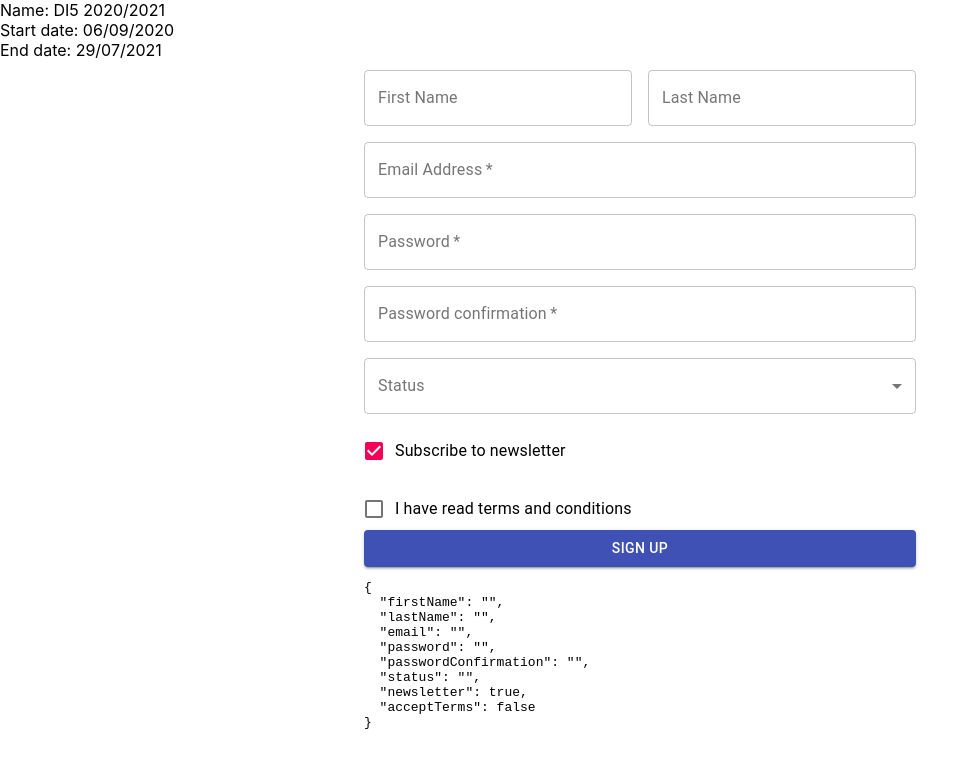
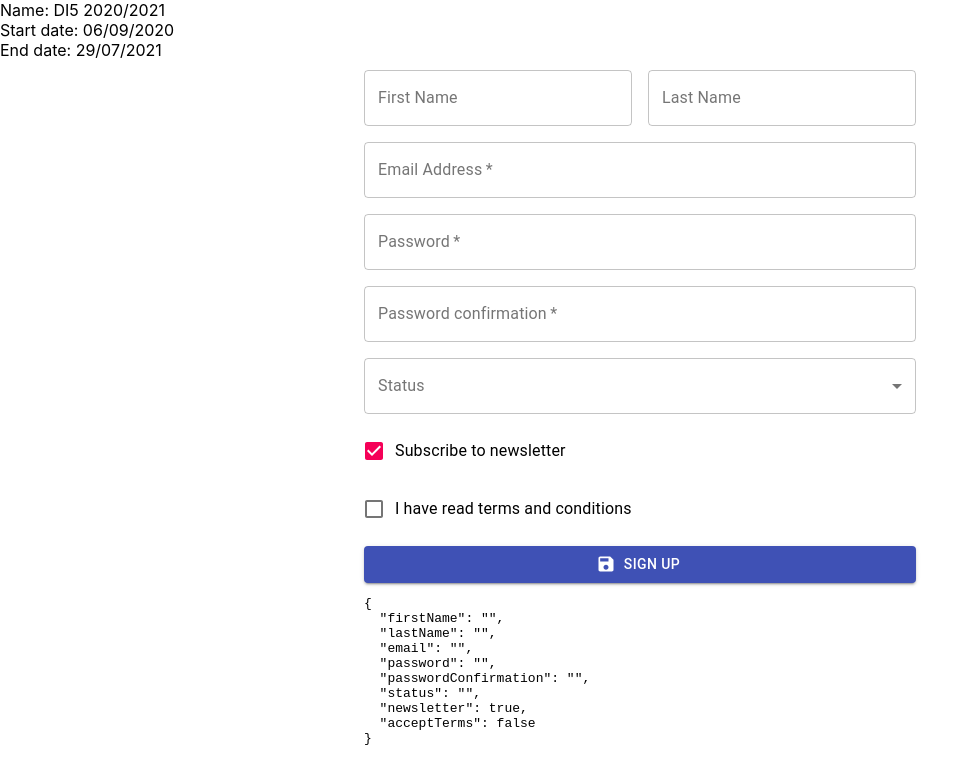
Before and after one commit to wassim-azirar/konexio, a React (Create React App) app: page / in a window 1280 px wide. Shown: the top 784 px of the page, without its empty margins (0-979 px from the left). Built offline with nearby package versions, Linux system fonts and the light colour scheme; the HTML template or start-up script is replaced by a standard one.

Commit message:
Add yup validation

```diff
--- a/src/components/Subscription.js
+++ b/src/components/Subscription.js
@@ -7,12 +7,37 @@ import Grid from '@material-ui/core/Grid';
 import InputLabel from '@material-ui/core/InputLabel';
 import MenuItem from '@material-ui/core/MenuItem';
 import Select from '@material-ui/core/Select';
+import { makeStyles } from '@material-ui/core/styles';
 import TextField from '@material-ui/core/TextField';
+import SaveIcon from '@material-ui/icons/Save';
 import { Formik } from 'formik';
 import PropTypes from 'prop-types';
 import React from 'react';
+import * as yup from 'yup';
+import './Subscription.scss';
+
+const validationRules = yup.object().shape({
+  email: yup
+    .string()
+    .required('Email is required')
+    .email('Invalid email address'),
+  password: yup.string().required('Password is required'),
+  passwordConfirmation: yup
+    .string()
+    .required('Password confirmation is required')
+    .oneOf([yup.ref('password'), null], 'Passwords must match'),
+  //status: yup.string().required('Please selected your status'),
+  acceptTerms: yup.boolean().oneOf([true], 'You must accept terms and conditions')
+});
+
+const useStyles = makeStyles(theme => ({
+  button: {
+    marginTop: theme.spacing(2)
+  }
+}));
 
 const Subscription = () => {
+  const classes = useStyles();
   return (
     <div>
       <Formik
@@ -26,16 +51,7 @@ const Subscription = () => {
           newsletter: true,
           acceptTerms: false
         }}
-        validate={values => {
-          const errors = {};
-          if (/^[A-Z0-9._%+-]+@[A-Z0-9.-]+\.[A-Z]{2,}$/i.test(values.email) === false) {
-            errors.email = 'This email address is invalid';
-          }
-          if (values.password !== values.passwordConfirmation) {
-            errors.password = 'The password verification should match your password';
-          }
-          return errors;
-        }}
+        validationSchema={validationRules}
         onSubmit={(values, { setSubmitting }) => {
           setSubmitting(true);
           setTimeout(() => {
@@ -82,7 +98,7 @@ const Subscription = () => {
                       onChange={handleChange}
                       onBlur={handleBlur}
                     />
-                    {touched.email && errors.email}
+                    {touched.email && errors.email ? <div className='error'>{errors.email}</div> : null}
                   </Grid>
                   <Grid item xs={12}>
                     <TextField
@@ -97,6 +113,7 @@ const Subscription = () => {
                       onChange={handleChange}
                       onBlur={handleBlur}
                     />
+                    {touched.password && errors.password ? <div className='error'>{errors.password}</div> : null}
                   </Grid>
                   <Grid item xs={12}>
                     <TextField
@@ -111,7 +128,9 @@ const Subscription = () => {
                       onChange={handleChange}
                       onBlur={handleBlur}
                     />
-                    {touched.password && touched.passwordConfirmation && errors.password}
+                    {touched.password && touched.passwordConfirmation && errors.passwordConfirmation ? (
+                      <div className='error'>{errors.passwordConfirmation}</div>
+                    ) : null}
                   </Grid>
                   <Grid item xs={12}>
                     <FormControl variant='outlined' fullWidth>
@@ -127,6 +146,7 @@ const Subscription = () => {
                         <MenuItem value={'teacherAssistant'}>Teacher assistant</MenuItem>
                         <MenuItem value={'student'}>Student</MenuItem>
                       </Select>
+                      {touched.status && errors.status ? <div className='error'>{errors.status}</div> : null}
                     </FormControl>
                   </Grid>
                   <Grid item xs={12}>
@@ -156,9 +176,19 @@ const Subscription = () => {
                       }
                       label='I have read terms and conditions'
                     />
+                    {touched.acceptTerms && errors.acceptTerms ? (
+                      <div className='error'>{errors.acceptTerms}</div>
+                    ) : null}
                   </Grid>
                 </Grid>
-                <Button type='submit' disabled={isSubmitting} fullWidth variant='contained' color='primary'>
+                <Button
+                  className={classes.button}
+                  type='submit'
+                  disabled={isSubmitting}
+                  fullWidth
+                  variant='contained'
+                  color='primary'
+                  startIcon={<SaveIcon />}>
                   Sign Up
                 </Button>
                 <pre>{JSON.stringify(values, null, 2)}</pre>
--- /dev/null
+++ b/src/components/Subscription.scss
@@ -0,0 +1,3 @@
+.error {
+  color: red;
+}
```
